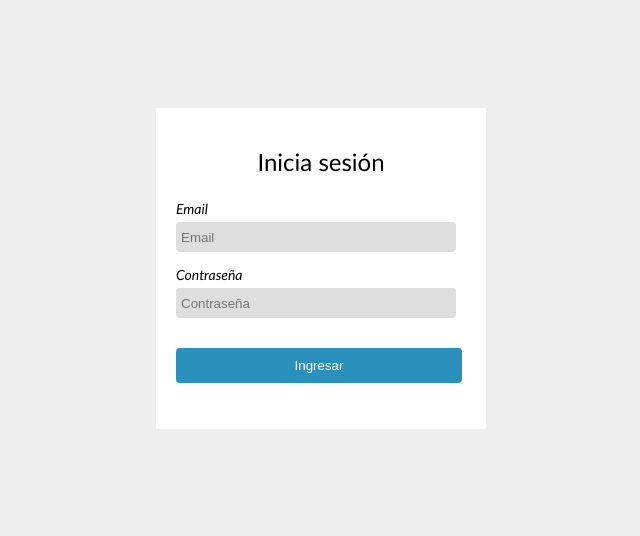
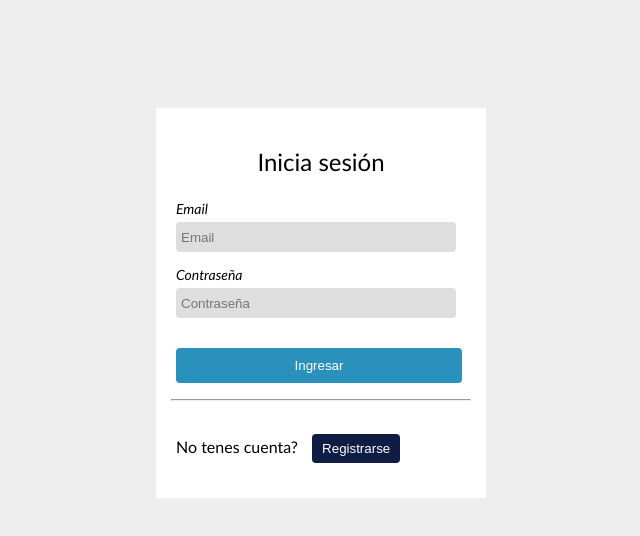
Before and after one commit to mlarotonda/Almuerzi, a website: page serverless/index.html in a window 1280 px wide. Shown: the whole page, without its empty margins (319-959 px from the left). Drawn offline with Linux system fonts and the light colour scheme.

Commit message:
Se agrega boton Registrarse

```diff
--- a/serverless/index.html
+++ b/serverless/index.html
@@ -24,7 +24,14 @@
                     <input type="password" id="password" placeholder="Contraseña" />
                 </div>
                 <div>
-                    <button class="btn block">Ingresar</button>
+                    <button class="btn block" id="ingresar">Ingresar</button>
+                </div>
+            </form>
+            <hr>
+            <form id="register-form" class="register-form">
+                <div>
+                    <span>No tenes cuenta? </span>
+                    <button class="btn" id="register">Registrarse</button>
                 </div>
             </form>
         </div>
--- a/serverless/main.css
+++ b/serverless/main.css
@@ -85,6 +85,9 @@ ul {
     font-size: 14px;
 	font-style: italic;
 }
+.register-form {
+    margin-bottom: 5px;
+}
 
 form input {
     width: calc(100% - 10px);	/* calc() permite calcular medidas en tiempo real */
@@ -111,6 +114,18 @@ form input {
     cursor: pointer;
 }
 
+span {
+    margin-bottom: 5px;
+    font-size: 16px;
+	font-style: "Calibri";
+}
+
+#register {
+    background-color: rgb(15, 29, 68);
+    padding: 7px 10px;
+    margin-left: 10px;
+}
+
 .block {
     width: calc(100% - 4px);
 }
```
